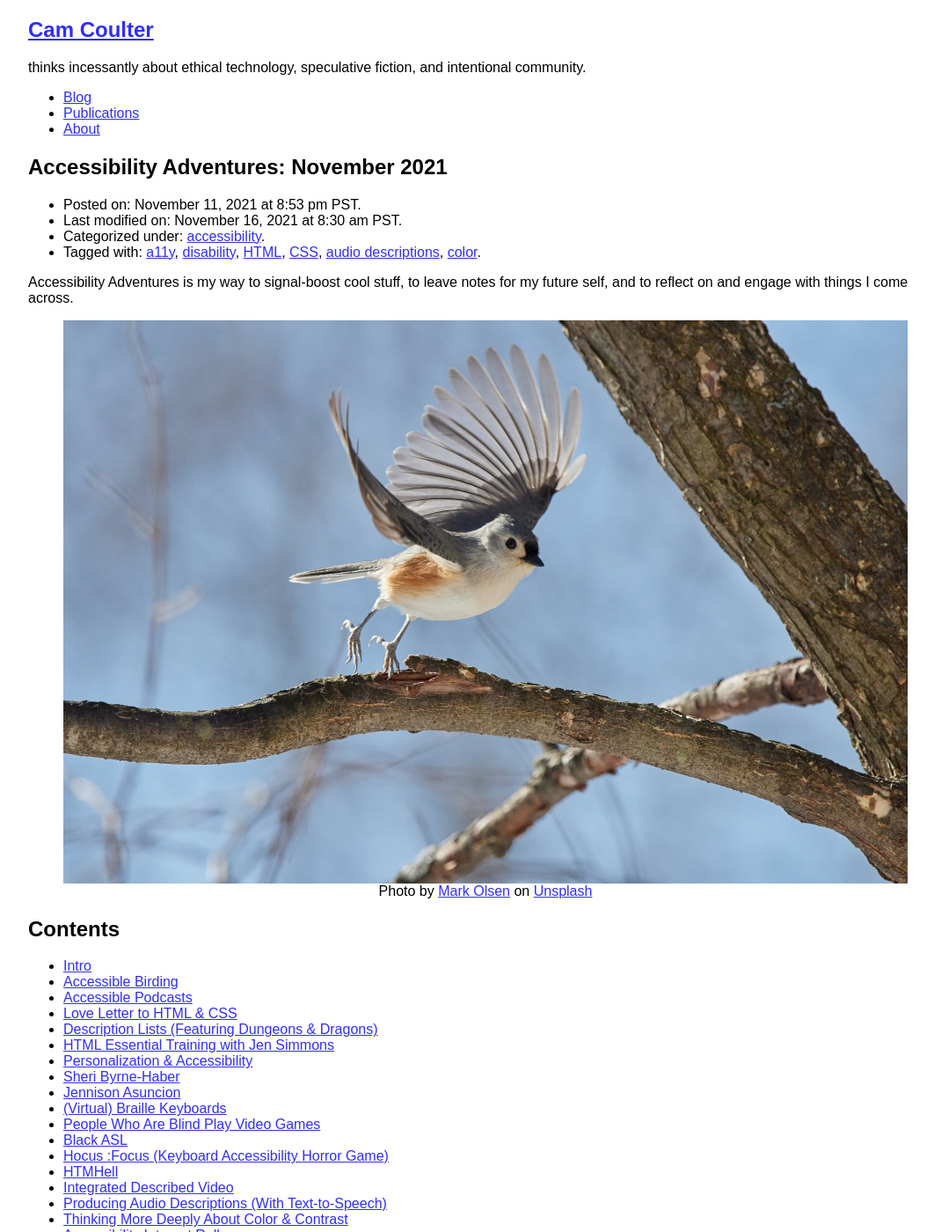
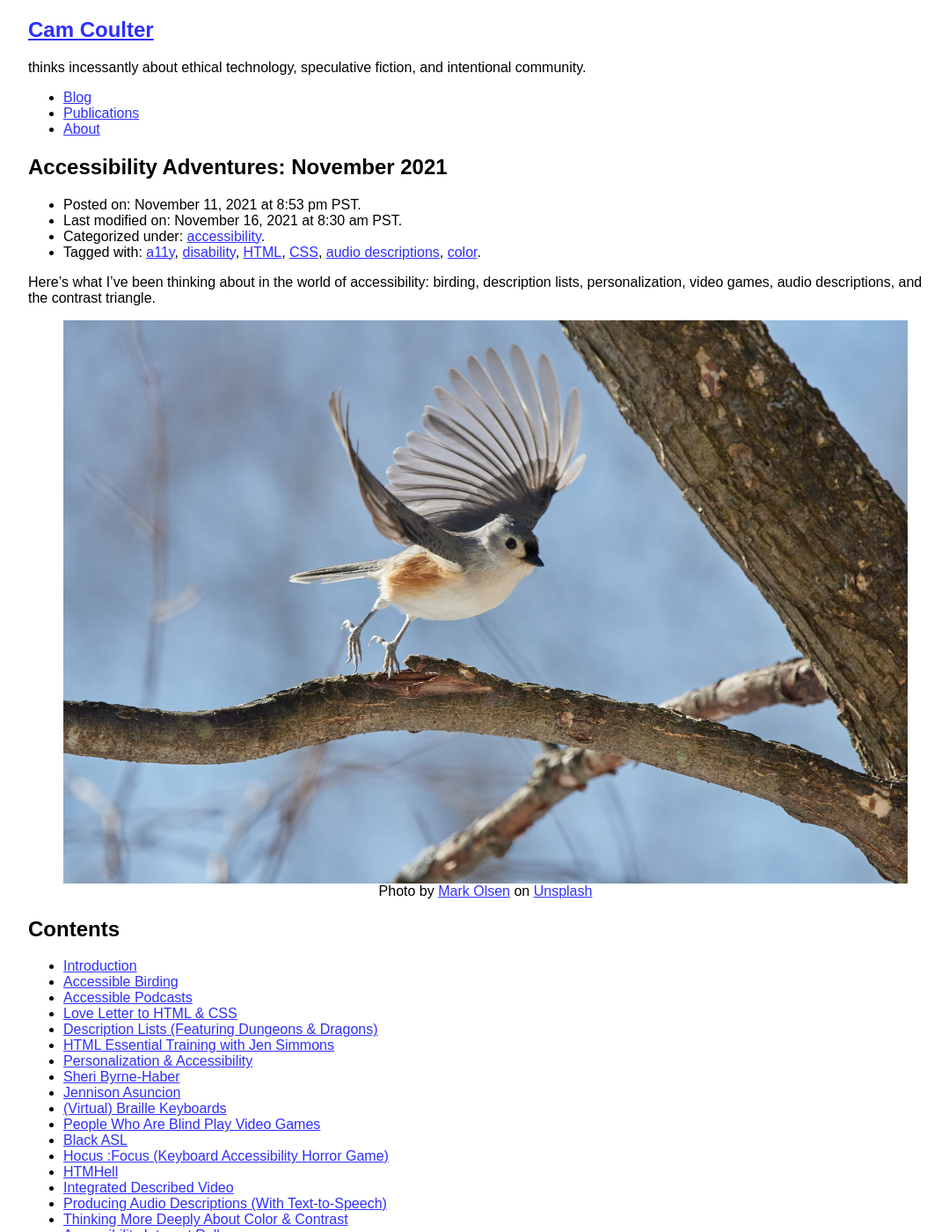
Before and after one commit to cncoulter/camcoulter.com, a Jekyll site: the page built from collections/_posts/2021-11-11-A11y-Adventures.md, in a window 1280 px wide and 1400 px high. Shown: the whole window at 88% size, without its empty margins (88-1167 px from the left). Built offline with Jekyll 4.4.1, drawn with Linux system fonts in a browser that asks for light colours; the table of contents is made by our own code; some of the changed text lies outside the part shown.

Commit message:
Update blog posts

```diff
--- a/collections/_posts/2021-11-11-A11y-Adventures.md
+++ b/collections/_posts/2021-11-11-A11y-Adventures.md
@@ -15,16 +15,14 @@ tags:
 - CSS
 - audio descriptions
 - color
-description: Accessibility Adventures is my way to signal-boost cool stuff, to leave notes for my future self, and to reflect on and engage with things I come across.
+description: "Here's what I've been thinking about in the world of accessibility: birding, description lists, personalization, video games, audio descriptions, and the contrast triangle."
 image: titmouse-flies
 toc: true
 ---
 
-TK fix link
+## Introduction
 
-## Intro
-
-My last Accessibility Adventures blog post was just over a year ago now: "[Accessibility Adventures: October 2020](#)," and I'm happy to jump back into this column now. I'm hoping to write these a little more frequently and keep the posts a little shorter.
+My last Accessibility Adventures blog post was just over a year ago now: "[Accessibility Adventures: October 2020]({{ site.baseurl }}{% post_url 2020-10-03-A11y-Adventures %})," and I'm happy to jump back into this column now. I'm hoping to write these a little more frequently and keep the posts a little shorter.
 
 Accessibility Adventures is my roundup of things I've come across in the realm of accessibility. These posts are my way to signal-boost cool stuff, to leave notes for my future self, and to reflect on and engage with things I come across.
 
```
Also changed, not shown: collections/_posts/2016-12-26-Misc-Reading.md (+4 -4 lines), collections/_posts/2019-01-19-Favorite-2018-Short-Stories.md (+1 -1 lines), collections/_posts/2022-01-10-2021-in-Reading.md (+1 -1 lines), collections/_posts/2022-01-28-SFF-Adventures.md (+1 -1 lines).
